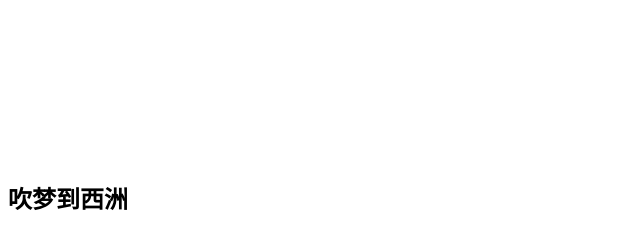
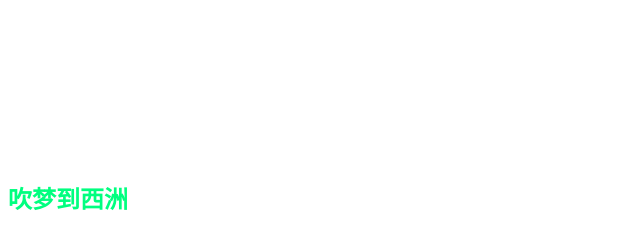
Before and after one commit to vn1122/project_00001, a plain HTML site: page index.html in a window 1280 px wide. Shown: the part 87-336 px from the top of the page, without its empty margins (0-640 px from the left). Drawn offline with Linux system fonts and the light colour scheme.

```diff
--- a/index.less
+++ b/index.less
@@ -3,4 +3,5 @@
 }
 h2{
     margin-top: 200px;
+    color: springgreen;
 }
```
Also changed, not shown: index.css, 1 other file.
